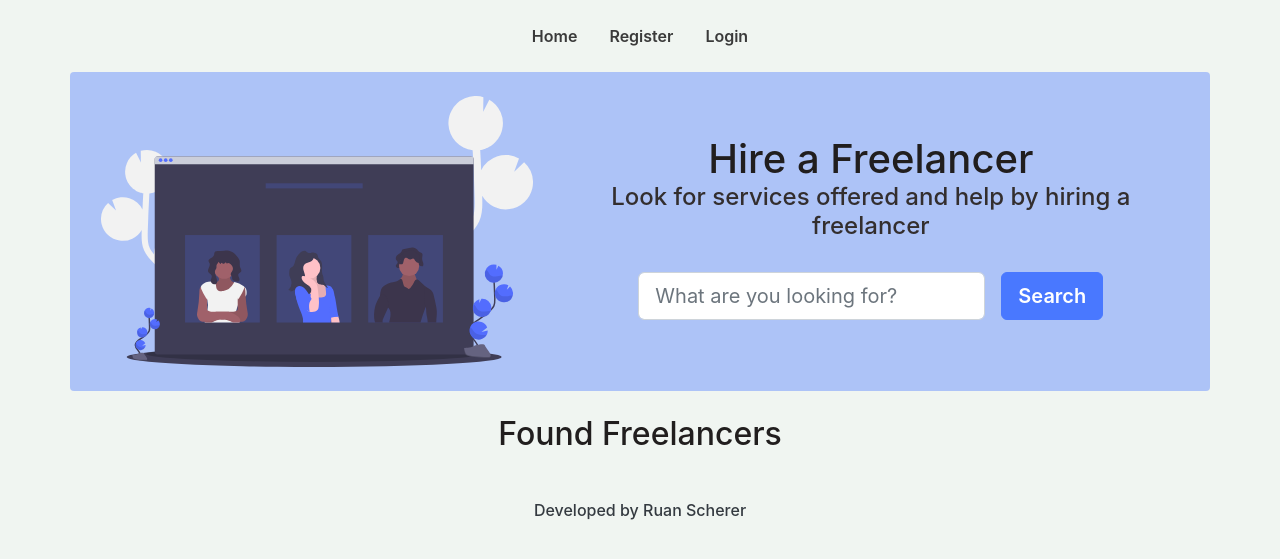
After one commit to RuanScherer/hire-a-freelancer, a Django app: page /search-freelancers in a window 1280 px wide. The commit adds this page. Shown: the top 559 px of the page. Run offline with Django 3.2, Linux system fonts and the light colour scheme; data that the repository does not hold is empty; some libraries are stand-ins or nearby versions.

Commit message:
Search freelancers by name, username or biography content

```diff
--- a/app/forms.py
+++ b/app/forms.py
@@ -5,10 +5,9 @@ from .models import Freelancer
 class FreelancerForm(forms.ModelForm):
     name = forms.CharField(label='Name', max_length=150, min_length=3, empty_value=False, required=True)
     username = forms.CharField(label='Username', max_length=45, min_length=3, empty_value=False, required=True,
-                               help_text='People will be able to find you directly by your username.', error_messages=
-                               {'required': 'Erro'})
+                               help_text='People will be able to find you directly by your username.')
     biography = forms.CharField(label='Biography', widget=forms.Textarea(attrs={'rows': 3}), max_length=400,
-                                empty_value=False, required=True)
+                                empty_value=False, required=True, help_text='Max. 400 characters.')
     email = forms.EmailField(label='Email', max_length=200, empty_value=False, required=True)
     password = forms.CharField(label='Password', widget=forms.PasswordInput, max_length=50, min_length=8,
                                empty_value=False, required=True)
@@ -16,3 +15,11 @@ class FreelancerForm(forms.ModelForm):
     class Meta:
         model = Freelancer
         fields = ['name', 'username', 'biography', 'email', 'password']
+
+
+class FreelancerSearchForm(forms.ModelForm):
+    search = forms.CharField(empty_value=False, required=True)
+
+    class Meta:
+        model = Freelancer
+        fields = ['search']
--- a/app/services/FreelancerService.py
+++ b/app/services/FreelancerService.py
@@ -1,7 +1,17 @@
 from ..models import Freelancer
+from django.db.models import Q
 
 
 def store(p_freelancer):
     freelancer = Freelancer(name=p_freelancer.name, username=p_freelancer.username, biography=p_freelancer.biography,
                             email=p_freelancer.email, password=p_freelancer.password)
     freelancer.save()
+
+
+def last_registered():
+    return Freelancer.objects.order_by('-id')
+
+
+def show(search):
+    return Freelancer.objects.filter(Q(name__contains=search) | Q(username__contains=search) |
+                                     Q(biography__contains=search))
--- a/app/static/app/global.css
+++ b/app/static/app/global.css
@@ -21,7 +21,7 @@ html, body {
     text-decoration: none !important;
 }
 
-.subtitle {
+.subtitle, .text-semidark {
     color: var(--semi-dark);
 }
 
@@ -48,6 +48,14 @@ html, body {
 
 .text-green {
     color: var(--green) !important
+}
+
+.text-blue {
+    color: var(--blue) !important
+}
+
+.text-red {
+    color: var(--red) !important
 }
 
 .nav-link {
@@ -77,7 +85,7 @@ label {
     border-radius: 6px !important
 }
 
-.form-control:hover, .btn:hover, .form-control:focus, .btn:focus, .hover-y {
+.form-control:hover, .btn:hover, .form-control:focus, .btn:focus, .hover-y:hover {
     transform: translateY(-1.5px);
     transition: .3s;
     box-shadow: 0 .5rem 1rem rgba(0, 0, 0, .10) !important
--- a/app/templates/register/index.html
+++ b/app/templates/register/index.html
@@ -6,7 +6,7 @@
         <nav class="nav d-flex flex-wrap justify-content-center">
             <a class="nav-link p-0 my-2 mx-3" href="/">Home</a>
             <a class="nav-link p-0 my-2 mx-3" href="/register">Register</a>
-            <a class="nav-link p-0 my-2 mx-3" href="#">Login</a>
+            <a class="nav-link p-0 my-2 mx-3" href="/login">Login</a>
         </nav>
     </header>
     <div class="h-100 py-4 px-3 container row mx-auto d-flex align-items-center flex-wrap bg-lightgreen board">
--- /dev/null
+++ b/app/templates/search-freelancers/index.html
@@ -0,0 +1,48 @@
+{% extends 'base.html'  %}
+{% load static %}
+{% load filters %}
+{% block content %}
+<main class="w-100 text-center">
+    <header class="w-100 my-3">
+        <nav class="nav d-flex flex-wrap justify-content-center">
+            <a class="nav-link p-0 my-2 mx-3" href="/">Home</a>
+            <a class="nav-link p-0 my-2 mx-3" href="/register">Register</a>
+            <a class="nav-link p-0 my-2 mx-3" href="/login">Login</a>
+        </nav>
+    </header>
+    <div class="h-100 py-4 px-3 container row mx-auto d-flex flex-wrap bg-lightblue board">
+        <img src="{% static 'app/images/teams.svg' %}" alt="Hello, colaborator" class="col-sm-5 w-100">
+        <div class="col-sm-7 w-100 d-flex flex-column justify-content-center align-items-center">
+            <h1 class="m-0">Hire a Freelancer</h1>
+            <h4 class="m-0 subtitle maxwidth-85">Look for services offered and help by hiring a freelancer</h4>
+            <form method="GET" class="d-flex flex-wrap align-items-center justify-content-center mt-4">
+                <div class="form-group m-2">
+                    <input
+                        type="text"
+                        id="search"
+                        name="search"
+                        class="form-control form-control-lg"
+                        title="What are you looking for?"
+                        placeholder="What are you looking for?"/>
+                </div>
+                <button class="btn btn-lg btn-primary m-2">Search</button>
+            </form>
+        </div>
+    </div>
+</main>
+
+<section class="container p-0 my-4 mx-auto row d-flex justify-content-center flex-wrap">
+    <h2 class="col-12 text-center">Found Freelancers</h2>
+    {% for freelancer in freelancers %}
+    <div class="col-md-6 p-2 w-100">
+        <div class="card shadow-sm h-100">
+            <div class="card-body d-flex flex-column">
+                <h4 class="text-semidark mb-0">{{ freelancer.name }}</h4>
+                <span class="text-muted">@{{ freelancer.username }}</span>
+                <p class="card-text">{{ freelancer.biography|limit_characters:200 }}</p>
+            </div>
+        </div>
+    </div>
+    {% endfor %}
+</section>
+{% endblock content %}
--- a/app/urls.py
+++ b/app/urls.py
@@ -4,5 +4,6 @@ from .views import *
 
 urlpatterns = [
     path('', show_landing, name='landing'),
-    path('register', show_register, name='register')
+    path('register', show_register, name='register'),
+    path('search-freelancers', show_freelancers, name="search-freelancers")
 ]
--- a/app/views.py
+++ b/app/views.py
@@ -1,5 +1,5 @@
 from django.shortcuts import render, redirect
-from .forms import FreelancerForm
+from .forms import FreelancerForm, FreelancerSearchForm
 from .models import Freelancer
 from .services import FreelancerService
 
@@ -7,7 +7,8 @@ from .services import FreelancerService
 # Create your views here.
 
 def show_landing(request):
-    return render(request, 'landing/index.html')
+    last_registered = FreelancerService.last_registered()
+    return render(request, 'landing/index.html', {'last_registered': last_registered})
 
 
 def show_register(request):
@@ -26,3 +27,12 @@ def show_register(request):
     else:
         freelancer_form = FreelancerForm()
     return render(request, 'register/index.html', {'freelancer_form': freelancer_form})
+
+
+def show_freelancers(request):
+    if request.method == "GET":
+        freelancer_search_form = FreelancerSearchForm(request.GET)
+        if freelancer_search_form.is_valid():
+            search = freelancer_search_form.cleaned_data["search"]
+            freelancers = FreelancerService.show(search)
+            return render(request, 'search-freelancers/index.html', {'freelancers': freelancers})
```
Also changed, not shown: app/templates/landing/index.html (+22 -5 lines), app/templatetags/filters.py (+7 -4 lines).
